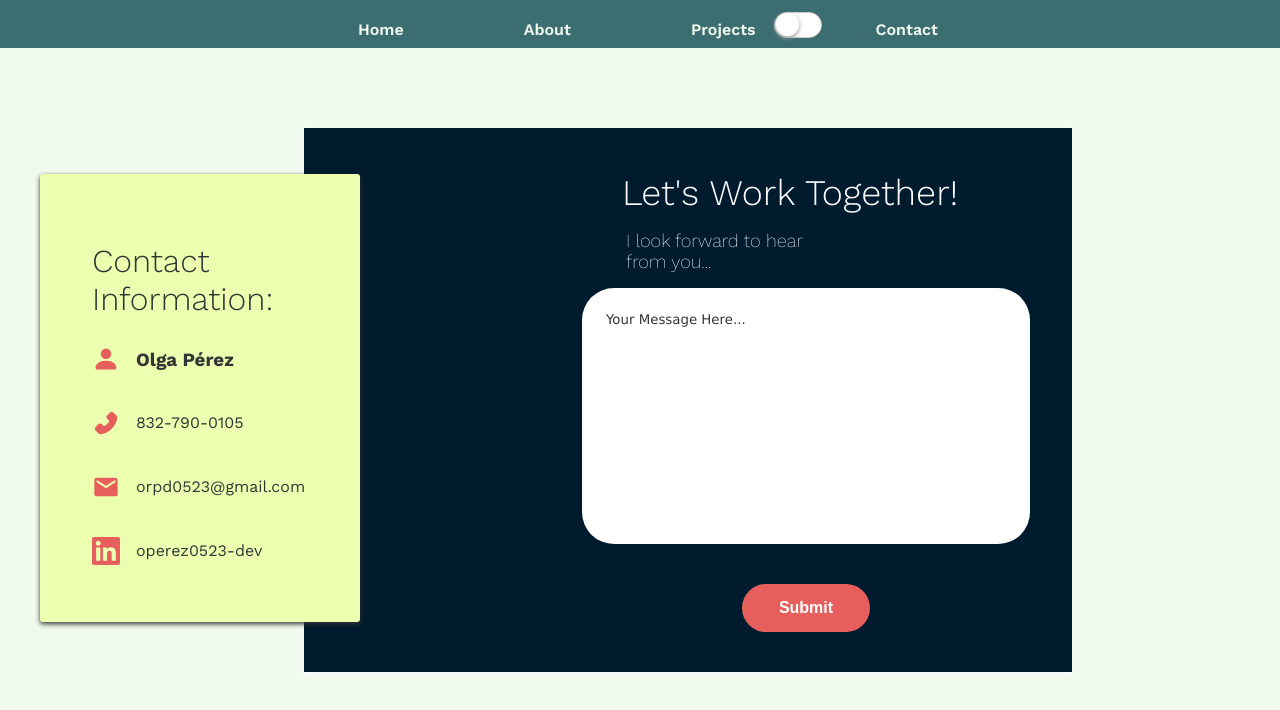
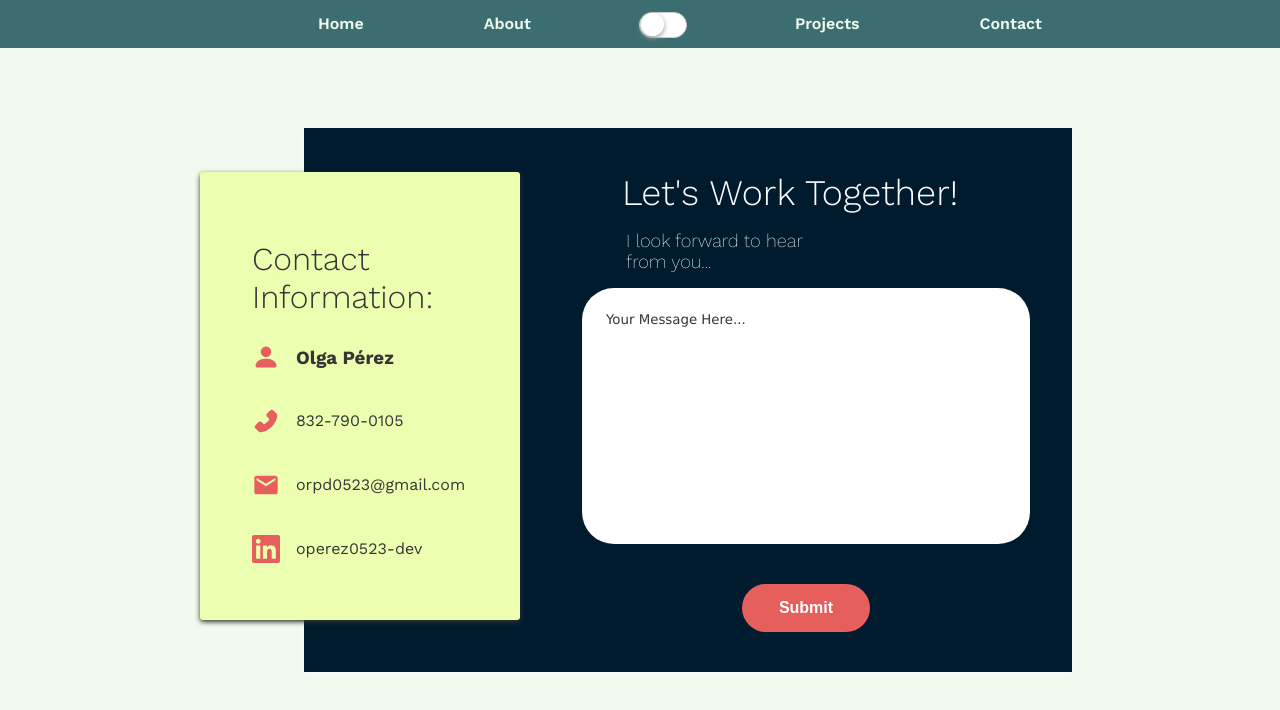
Before and after one commit to orpd0523/portfolio, a React (Create React App) app: page /contact in a window 1280 px wide. Shown: the top 710 px of the page. Built offline with nearby package versions, Linux system fonts and the light colour scheme.

Commit message:
fixed card responsive issue

```diff
--- a/src/components/Card/Card.scss
+++ b/src/components/Card/Card.scss
@@ -89,8 +89,8 @@
       visibility: visible;
       position: absolute;
       grid-row: 1;
-      top: 150px;
-      left: 1rem;
+      top: 1.25rem;
+      left: -8rem;
       height: 28rem;
       width: 20rem;
       background-color: $light-yellow;
--- a/src/components/Header/Header.js
+++ b/src/components/Header/Header.js
@@ -15,15 +15,6 @@ function Header() {
         </Link>
       </div>
       <MenuItems color="header" />
-
-    <div className="bold">
-      <label className="switch">
-  <input type="checkbox"></input>
-  <span className="slider"></span>
-</label>
-</div>
-
-
       <div className="header__main">
         <div className="header__container">
           <a href="http://www.linkedin.com/in/operez0523-dev">
--- a/src/components/Header/Header.scss
+++ b/src/components/Header/Header.scss
@@ -88,6 +88,7 @@
     &__container{
       display: flex;
       justify-content: center;
+      padding: 0;
       width: 100%;
     }
   }
@@ -129,17 +130,6 @@
   border: 1px solid #ccc;
  }
 
-
- .bold{
-  margin-inline: auto;
-  position: relative;
-  margin-top: .75rem;
-  display: flex;
-  left: -410px;
-  justify-content: center;
-  margin-right: 1rem;
- }
-
  .slider:before {
   position: absolute;
   content: "";
--- a/src/components/MenuItems/MenuItems.js
+++ b/src/components/MenuItems/MenuItems.js
@@ -3,15 +3,39 @@ import { useNavigate } from "react-router-dom";
 
 function MenuItems(props) {
   const { color = "primary" } = props;
-  const navigate = useNavigate()
+  const navigate = useNavigate();
   return (
-      <div className="menu">
+    <div className="menu">
       <div className="container">
-        <a onClick={()=>navigate("/")} className={`items items--${color}`}>Home</a>
-        <a onClick={()=>navigate("/about")} className={`items items--${color}`}>About</a>
-        <a onClick={()=>navigate("/projects")}  className={`items items--${color}`}>Projects</a>
-        <a onClick={()=>navigate("/contact")} className={`items items--${color}`}>Contact</a>
-      </div>{props.children}
+        <a onClick={() => navigate("/")} className={`items items--${color}`}>
+          Home
+        </a>
+        <a
+          onClick={() => navigate("/about")}
+          className={`items items--${color}`}
+        >
+          About
+        </a>
+        <div className="bold">
+          <label className="switch">
+            <input type="checkbox"></input>
+            <span className="slider"></span>
+          </label>
+        </div>
+        <a
+          onClick={() => navigate("/projects")}
+          className={`items items--${color}`}
+        >
+          Projects
+        </a>
+        <a
+          onClick={() => navigate("/contact")}
+          className={`items items--${color}`}
+        >
+          Contact
+        </a>
+      </div>
+      {props.children}
     </div>
   );
 }
--- a/src/components/MenuItems/MenuItems.scss
+++ b/src/components/MenuItems/MenuItems.scss
@@ -44,7 +44,7 @@
     flex-direction: row;
     justify-content: center;
     gap: 6rem;
-    padding-top: 1rem;
+    padding-top: .5rem;
     margin-left: 5rem;
   }
 }
--- a/src/pages/ContactPage/ContactPage.js
+++ b/src/pages/ContactPage/ContactPage.js
@@ -14,19 +14,6 @@ function ContactPage() {
       <div className="contact__container">
         <h1 className="contact__outside">Let's Work Together!</h1>
         <Card color="contact1">
-          <h1 className="contact__title1">Let's Work Together!</h1>
-          <div className="contact__box">
-            <h2 className="contact__title2">
-              I look forward to hear from you...
-            </h2>
-          </div>
-          <Textfield>textfield will go here</Textfield>
-          <Button variant="contact" type="submit">
-            Submit
-          </Button>
-        </Card>
-      </div>
-
           <div className="contact__container">
             <Card color="contact2">
               <h2 className="contact__title3">Contact Information:</h2>
@@ -37,7 +24,7 @@ function ContactPage() {
                     <BsPersonFill className="hero__icon" size={22} />
                   </Link>
                 </div>
-            <Link to="/about" style={{ textDecoration: 'none' }}>
+                <Link to="/about" style={{ textDecoration: "none" }}>
                   <h3 className="contact__social">Olga Pérez</h3>
                 </Link>
               </div>
@@ -48,7 +35,11 @@ function ContactPage() {
                     <AiFillPhone className="hero__icon" size={22} />
                   </a>
                 </div>
-            <a href="tel:+1832-790-0105" rel="phone number" className="contact__social">
+                <a
+                  href="tel:+1832-790-0105"
+                  rel="phone number"
+                  className="contact__social"
+                >
                   832-790-0105
                 </a>
               </div>
@@ -69,18 +60,33 @@ function ContactPage() {
 
               <div className="contact__square">
                 <div className="hero__hold">
-              <a href="http://www.linkedin.com/in/operez0523-dev" rel="linkedin">
+                  <a
+                    href="http://www.linkedin.com/in/operez0523-dev"
+                    rel="linkedin"
+                  >
                     <SiLinkedin className="hero__icon" size={22} />
                   </a>
                 </div>
                 <a
-              href="http://www.linkedin.com/in/operez0523-dev" rel="linkedin"
+                  href="http://www.linkedin.com/in/operez0523-dev"
+                  rel="linkedin"
                   className="contact__social"
                 >
                   operez0523-dev
                 </a>
               </div>
-
+            </Card>
+          </div>
+          <h1 className="contact__title1">Let's Work Together!</h1>
+          <div className="contact__box">
+            <h2 className="contact__title2">
+              I look forward to hear from you...
+            </h2>
+          </div>
+          <Textfield>textfield will go here</Textfield>
+          <Button variant="contact" type="submit">
+            Submit
+          </Button>
         </Card>
       </div>
     </div>
```
Lines whose indentation alone changed are shown as unchanged.
